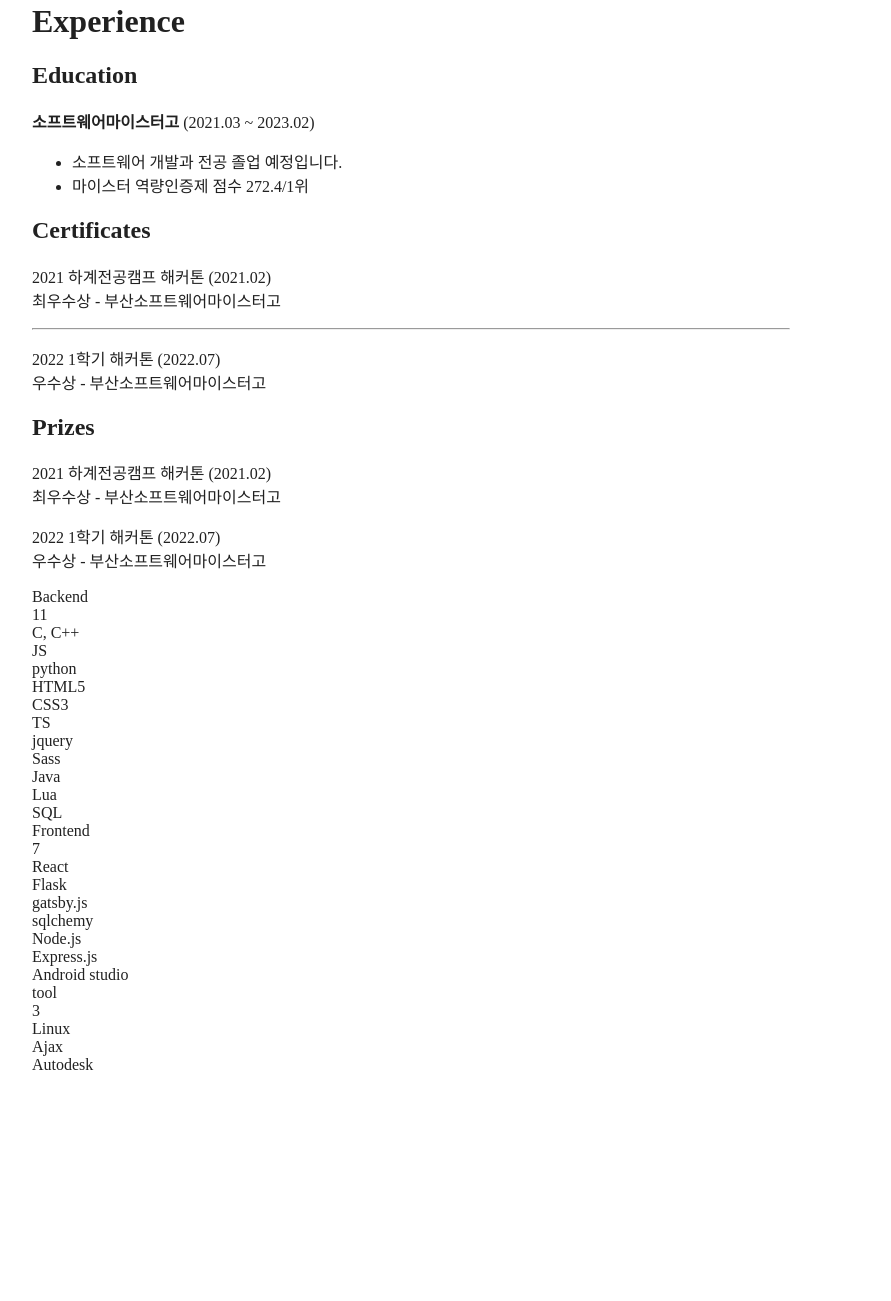
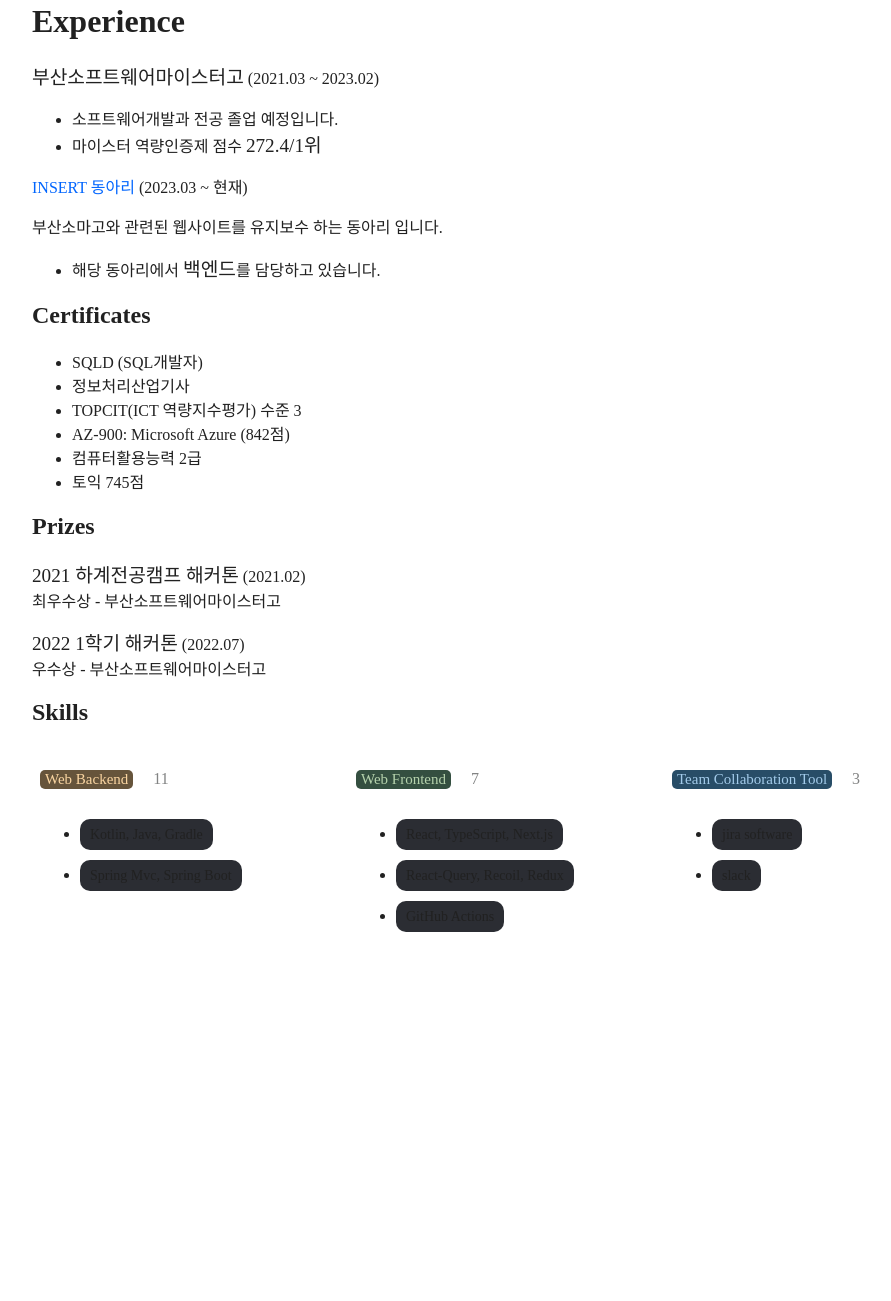
Before and after one commit to min050410/TechBlog, a Gatsby site: page /intro in a window 1280 px wide. Shown: the part 1706-3007 px from the top of the page, without its empty margins (56-947 px from the left). Built offline with nearby package versions, Linux system fonts and the light colour scheme; Gatsby itself is replaced by a stand-in of ours; a web font is replaced by a local one.

Commit message:
feat(portfolio): 스킬 컴포넌트 추가

```diff
--- a/src/pages/intro.tsx
+++ b/src/pages/intro.tsx
@@ -71,104 +71,139 @@
                 <Element name="experience">
                     <div className="experience">
                         <div className="experience--content">
-                            <h1>Experience</h1>
                             <div className="experience--works">
-                                <h2>Education</h2>
+                                <h1>Experience</h1>
                                 <p>
-                                    <strong>소프트웨어마이스터고</strong>{" "}
-                                    (2021.03 ~ 2023.02)
+                                    <big>부산소프트웨어마이스터고</big> (2021.03
+                                    ~ 2023.02)
                                 </p>
                                 <ul>
                                     <li>
-                                        소프트웨어 개발과 전공 졸업 예정입니다.
+                                        소프트웨어개발과 전공 졸업 예정입니다.
                                     </li>
-                                    <li>마이스터 역량인증제 점수 272.4/1위</li>
+                                    <li>
+                                        마이스터 역량인증제 점수{" "}
+                                        <big>272.4/1위</big>
+                                    </li>
+                                </ul>
+                                <p>
+                                    <big>
+                                        <a>INSERT 동아리</a>
+                                    </big>{" "}
+                                    (2023.03 ~ 현재)
+                                </p>
+                                <p>
+                                    부산소마고와 관련된 웹사이트를 유지보수 하는
+                                    동아리 입니다.
+                                </p>
+                                <ul>
+                                    <li>
+                                        해당 동아리에서 <big>백엔드</big>를
+                                        담당하고 있습니다.
+                                    </li>
                                 </ul>
                             </div>
                             <div className="experience--certificates">
                                 <h2>Certificates</h2>
-                                <p>
-                                    2021 하계전공캠프 해커톤 (2021.02)
-                                    <br />
-                                    최우수상 - 부산소프트웨어마이스터고
-                                </p>
-                                <hr />
-                                <p>
-                                    2022 1학기 해커톤 (2022.07)
-                                    <br />
-                                    우수상 - 부산소프트웨어마이스터고
-                                </p>
+                                <ul>
+                                    <li>SQLD (SQL개발자)</li>
+                                    <li>정보처리산업기사</li>
+                                    <li>TOPCIT(ICT 역량지수평가) 수준 3</li>
+                                    <li>AZ-900: Microsoft Azure (842점)</li>
+                                    <li>컴퓨터활용능력 2급</li>
+                                    <li>토익 745점</li>
+                                </ul>
                             </div>
                             <div className="experience--prizes">
                                 <h2>Prizes</h2>
                                 <p>
-                                    2021 하계전공캠프 해커톤 (2021.02)
+                                    <big>2021 하계전공캠프 해커톤</big>{" "}
+                                    (2021.02)
                                     <br />
                                     최우수상 - 부산소프트웨어마이스터고
                                 </p>
                                 <p>
-                                    2022 1학기 해커톤 (2022.07)
+                                    <big>2022 1학기 해커톤</big> (2022.07)
                                     <br />
                                     우수상 - 부산소프트웨어마이스터고
                                 </p>
                             </div>
                             <div className="experience--skills">
-                                <div className="over">
-                                    <div className="skill">
-                                        <div className="card">
-                                            <div className="card_up">
-                                                <div className="tagr">
-                                                    Backend
+                                <h2>Skills</h2>
+                                <div className="skills--content">
+                                    <div className="skill--list">
+                                        <div className="skill--list-card">
+                                            <div className="skill--list-card--header">
+                                                <div className="skill-tag-yellow">
+                                                    Web Backend
                                                 </div>
-                                                <div className="count">11</div>
+                                                <div className="skill-count">
+                                                    11
+                                                </div>
                                             </div>
-                                            <div className="values">C, C++</div>
-                                            <div className="values">JS</div>
-                                            <div className="values">python</div>
-                                            <div className="values">HTML5</div>
-                                            <div className="values">CSS3</div>
-                                            <div className="values">TS</div>
-                                            <div className="values">jquery</div>
-                                            <div className="values">Sass</div>
-                                            <div className="values">Java</div>
-                                            <div className="values">Lua</div>
-                                            <div className="values">SQL</div>
+                                            <ul>
+                                                <li>
+                                                    <div className="skill--list-card--value">
+                                                        Kotlin, Java, Gradle
+                                                    </div>
+                                                </li>
+                                                <li>
+                                                    <div className="skill--list-card--value">
+                                                        Spring Mvc, Spring Boot
+                                                    </div>
+                                                </li>
+                                            </ul>
                                         </div>
-                                        <div className="card">
-                                            <div className="card_up">
-                                                <div className="tagy">
-                                                    Frontend
+                                        <div className="skill--list-card">
+                                            <div className="skill--list-card--header">
+                                                <div className="skill-tag-green">
+                                                    Web Frontend
                                                 </div>
-                                                <div className="count">7</div>
+                                                <div className="skill-count">
+                                                    7
+                                                </div>
                                             </div>
-                                            <div className="values">React</div>
-                                            <div className="values">Flask</div>
-                                            <div className="values">
-                                                gatsby.js
+                                            <ul>
+                                                <li>
+                                                    <div className="skill--list-card--value">
+                                                        React, TypeScript,
+                                                        Next.js
+                                                    </div>
+                                                </li>
+                                                <li>
+                                                    <div className="skill--list-card--value">
+                                                        React-Query, Recoil,
+                                                        Redux
+                                                    </div>
+                                                </li>
+                                                <li>
+                                                    <div className="skill--list-card--value">
+                                                        GitHub Actions
+                                                    </div>
+                                                </li>
+                                            </ul>
+                                        </div>
+                                        <div className="skill--list-card">
+                                            <div className="skill--list-card--header">
+                                                <div className="skill-tag-blue">
+                                                    Team Collaboration Tool
+                                                </div>
+                                                <div className="skill-count">
+                                                    3
+                                                </div>
                                             </div>
-                                            <div className="values">
-                                                sqlchemy
-                                            </div>
-                                            <div className="values">
-                                                Node.js
-                                            </div>
-                                            <div className="values">
-                                                Express.js
-                                            </div>
-                                            <div className="values">
-                                                Android studio
-                                            </div>
-                                        </div>
-                                        <div className="card">
-                                            <div className="card_up">
-                                                <div className="tagg">tool</div>
-                                                <div className="count">3</div>
-                                            </div>
-                                            <div className="values">Linux</div>
-                                            <div className="values">Ajax</div>
-                                            <div className="values">
-                                                Autodesk
-                                            </div>
+                                            <ul>
+                                                <li>
+                                                    <div className="skill--list-card--value">
+                                                        jira software
+                                                    </div>
+                                                </li>
+                                                <li>
+                                                    <div className="skill--list-card--value">
+                                                        slack
+                                                    </div>
+                                                </li>
+                                            </ul>
                                         </div>
                                     </div>
                                 </div>
@@ -176,134 +211,6 @@
                         </div>
                     </div>
                 </Element>
-                {/* <Element name="project">
-
-                </Element> */}
-                {/* <div className="section_union">
-                    <section className="section">
-                        <span>💼 현재 직장 없음</span>
-                        <span>🍀 position | Backend programer</span>
-                        <span>📆 Date | 2023 ~</span>
-                    </section>
-                    <section className="section">
-                        <span>🏫 BSSM 재학중</span>
-                        <span>💻 major | SW development</span>
-                    </section>
-                </div>
-                <h4 className="under" id="skill">
-                    🏹 Skill + Tool
-                </h4>
-                <div className="over">
-                    <div className="skill">
-                        <div className="card">
-                            <div className="card_up">
-                                <div className="tagr">Languages</div>
-                                <div className="count">11</div>
-                            </div>
-                            <div className="values">C, C++</div>
-                            <div className="values">JS</div>
-                            <div className="values">python</div>
-                            <div className="values">HTML5</div>
-                            <div className="values">CSS3</div>
-                            <div className="values">TS</div>
-                            <div className="values">jquery</div>
-                            <div className="values">Sass</div>
-                            <div className="values">Java</div>
-                            <div className="values">Lua</div>
-                            <div className="values">SQL</div>
-                        </div>
-                        <div className="card">
-                            <div className="card_up">
-                                <div className="tagy">Frameworks</div>
-                                <div className="count">7</div>
-                            </div>
-                            <div className="values">React</div>
-                            <div className="values">Flask</div>
-                            <div className="values">gatsby.js</div>
-                            <div className="values">sqlchemy</div>
-                            <div className="values">Node.js</div>
-                            <div className="values">Express.js</div>
-                            <div className="values">Android studio</div>
-                        </div>
-                        <div className="card">
-                            <div className="card_up">
-                                <div className="tago">Certificate</div>
-                                <div className="count">2</div>
-                            </div>
-                            <div className="values">Microsoft Excel</div>
-                            <div className="values">Microsoft Azure</div>
-                        </div>
-                        <div className="card">
-                            <div className="card_up">
-                                <div className="tagg">etc</div>
-                                <div className="count">3</div>
-                            </div>
-                            <div className="values">Linux</div>
-                            <div className="values">Ajax</div>
-                            <div className="values">Autodesk</div>
-                        </div>
-                    </div>
-                </div> */}
-                {/* <h4 className="under" id="side">🎁 Side Project ( + Product Release )</h4>
-                <div className="side">
-                    <div className="card">
-
-                    </div>
-                    <div className="card">
-
-                    </div>
-                    <div className="card">
-
-                    </div>
-                    <div className="card">
-
-                    </div>
-                </div>  */}
-                {/* <h4 className="under" id="prize">
-                    🏆 Prize + Award
-                </h4>
-                <div className="prize">
-                    <div className="card">
-                        <div className="card_title">
-                            🥈 학생을 도와주는 혼공앱
-                        </div>
-                        <div className="time">2021.11</div>
-                        <div className="desc">
-                            KAIST 제 6회 전국 고등 소프트웨어 경진대회
-                        </div>
-                        <div className="tagg">은상</div>
-                    </div>
-                    <div className="card">
-                        <div className="card_title">⌨️ Human for AI</div>
-                        <div className="time">2021.11</div>
-                        <div className="desc">2021 SW마이스터고 연합해커톤</div>
-                        <div className="tagy">인기상</div>
-                    </div>
-                    <div className="card">
-                        <div className="card_title">🐾 What is Neuralink</div>
-                        <div className="time">2021.11</div>
-                        <div className="desc">영어 말하기 대회</div>
-                        <div className="tagb">결승 진출</div>
-                    </div>
-                    <div className="card">
-                        <div className="card_title">💬 국어 우리말 대회</div>
-                        <div className="time">2021.10</div>
-                        <div className="desc">국어 우리말 대회</div>
-                        <div className="tago">최우수상</div>
-                    </div>
-                    <div className="card">
-                        <div className="card_title">🌠 Dream</div>
-                        <div className="time">2021.7</div>
-                        <div className="desc">교내 해커톤 대회</div>
-                        <div className="tago">최우수상</div>
-                    </div>
-                    <div className="card">
-                        <div className="card_title">✏️ 내신 성적 우수</div>
-                        <div className="time">2021.7</div>
-                        <div className="desc">교과 우수상 수상</div>
-                        <div className="tagr">교과 우수상</div>
-                    </div>
-                </div> */}
                 {/* <footer>
                     <div className="footer_wrap">
                         <a href={HIT_URL}>
--- a/src/styles/intro.sass
+++ b/src/styles/intro.sass
@@ -54,7 +54,13 @@
     display: flex
     flex-direction: column
     margin-left: 5rem
-    width: 60%
+    width: 80%
+    a
+        color: var(--color-a)
+        font-size: 16px
+        cursor: pointer
+    a:hover
+        text-decoration: underline var(--color-a)
 
 .experience--content
     margin-top: 5rem
@@ -149,7 +155,6 @@
     margin: .5rem
     bottom: 0
 
-
 // .intro_test
 //     display: flex
 //     flex-direction: column
@@ -185,84 +190,72 @@
 //     padding-bottom: 10px
 //     border-bottom: 0.05em solid rgba(255, 255, 255, 0.07)
 
-// .over
-//     white-space: nowrap
-//     overflow-x: auto
-//     width: 100%
+.skills--content
+    white-space: nowrap
+    overflow-x: auto
+    width: 100%
 
-// .tagr
-//     font-size: 14px
-//     border-radius: 5px
-//     padding: 1px 4px
-//     background-color: #69363f
-//     color: #feaca5
+@mixin skill-tag
+    font-size: 15px
+    border-radius: 5px
+    padding: 1px 5px 1px 5px
 
-// .tagy
-//     font-size: 14px
-//     border-radius: 5px
-//     padding: 1px 4px
-//     background-color: #66543b
-//     color: #fad5a1
+.skill-tag-red
+    @include skill-tag
+    background-color: #69363f
+    color: #feaca5
 
-// .tago
-//     font-size: 14px
-//     border-radius: 5px
-//     padding: 1px 4px
-//     background-color: #664036
-//     color: #fdb695
+.skill-tag-yellow
+    @include skill-tag
+    background-color: #66543b
+    color: #fad5a1
 
-// .tagg
-//     font-size: 14px
-//     border-radius: 5px
-//     padding: 1px 4px
-//     background-color: #344f40
-//     color: #b5d2ac
+.skill-tag-orange
+    @include skill-tag
+    background-color: #664036
+    color: #fdb695
 
-// .tagb
-//     font-size: 14px
-//     border-radius: 5px
-//     padding: 1px 4px
-//     background-color: #284d67
-//     color: #a3cbea
+.skill-tag-green
+    @include skill-tag
+    background-color: #344f40
+    color: #b5d2ac
 
-// .card > .card_up
-//     display: flex
-//     gap: 20px
-//     margin-bottom: 20px
+.skill-tag-blue
+    @include skill-tag
+    background-color: #284d67
+    color: #a3cbea
 
-// div > .count
-//     font-size: 16px
-//     color: #828383
+.skill--list
+    margin-top: 1rem
+    display: flex
+    -webkit-overflow-scrolling: touch
+    scroll-snap-type: x mandatory
 
-// .values
-//     font-family: 'Spoqa Han Sans Neo'
-//     font-size: 14px
-//     line-height: 1.5
-//     min-height: 21px
-//     font-weight: 500
-//     background-color: #2b2d33
-//     border-radius: 10px
-//     padding: 5px 0px 5px 40px
-//     margin-top: 5px
-//     transition: background-color 1s cubic-bezier(0.075, 0.82, 0.165, 1) 0s
+.skill--list-card
+    flex: 0 0 30%
+    max-width: 300px
+    height: 65vh
+    padding: 0.5rem
+    .skill--list-card--header
+        display: flex
+        gap: 20px
+        margin-bottom: 20px
+        .skill-count
+            font-size: 16px
+            color: #828383
 
-// .values:hover
-//     background-color: rgb(75, 75, 77)
-
-
-// .skill
-//     display: flex
-//     justify-content: space-between
-//     min-width: 100%
-//     -webkit-overflow-scrolling: touch
-//     scroll-snap-type: x mandatory
-//     gap: 20px
-
-// .skill > .card
-//     flex: 0 0 40%
-//     width: 100px
-//     height: 65vh
-//     overflow: auto hidden
+.skill--list-card--value
+    display: inline-block
+    font-family: 'Spoqa Han Sans Neo'
+    font-size: 14px
+    line-height: 1.5
+    height: 21px
+    font-weight: 500
+    background-color: #2b2d33
+    width: auto
+    border-radius: 10px
+    padding: 5px 10px 5px 10px
+    margin-top: 10px
 
 // .side
 //     display: flex
@@ -325,11 +318,6 @@
 .portfolio
     animation: fadeup 2s ease 0s 1 normal both running
     height: 500vh
-    // a
-    //     color: var(--color-a)
-    //     font-size: 16px
-    // a:hover
-    //     text-decoration: underline var(--color-a)
 
 .layout-center
     width: 80%
--- a/src/styles/postitem.sass
+++ b/src/styles/postitem.sass
@@ -90,6 +90,10 @@
   font-size: 16px
   font-weight: 500
   color: var(--color-p)
+
+big
+  font-size: 16px
+  font-weight: 600
 
 blockquote
   display: inline-block
@@ -199,6 +203,10 @@
     padding-bottom: 9px
     margin-left: 0px
 
+  big
+    font-size: 14px
+    font-weight: 600
+
   del
     font-size: 14px
 
```
Also changed, not shown: src/components/layout/portfolioComponent/projectAboutData.ts (added).
